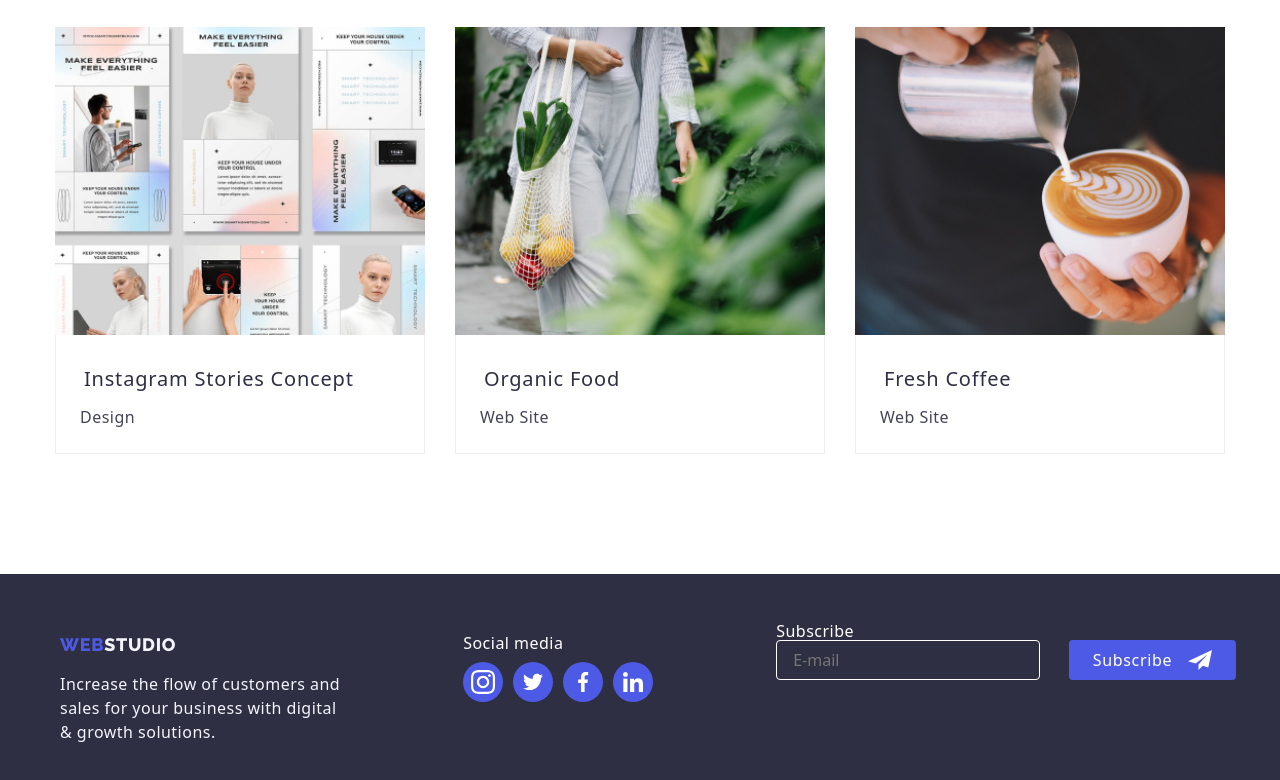
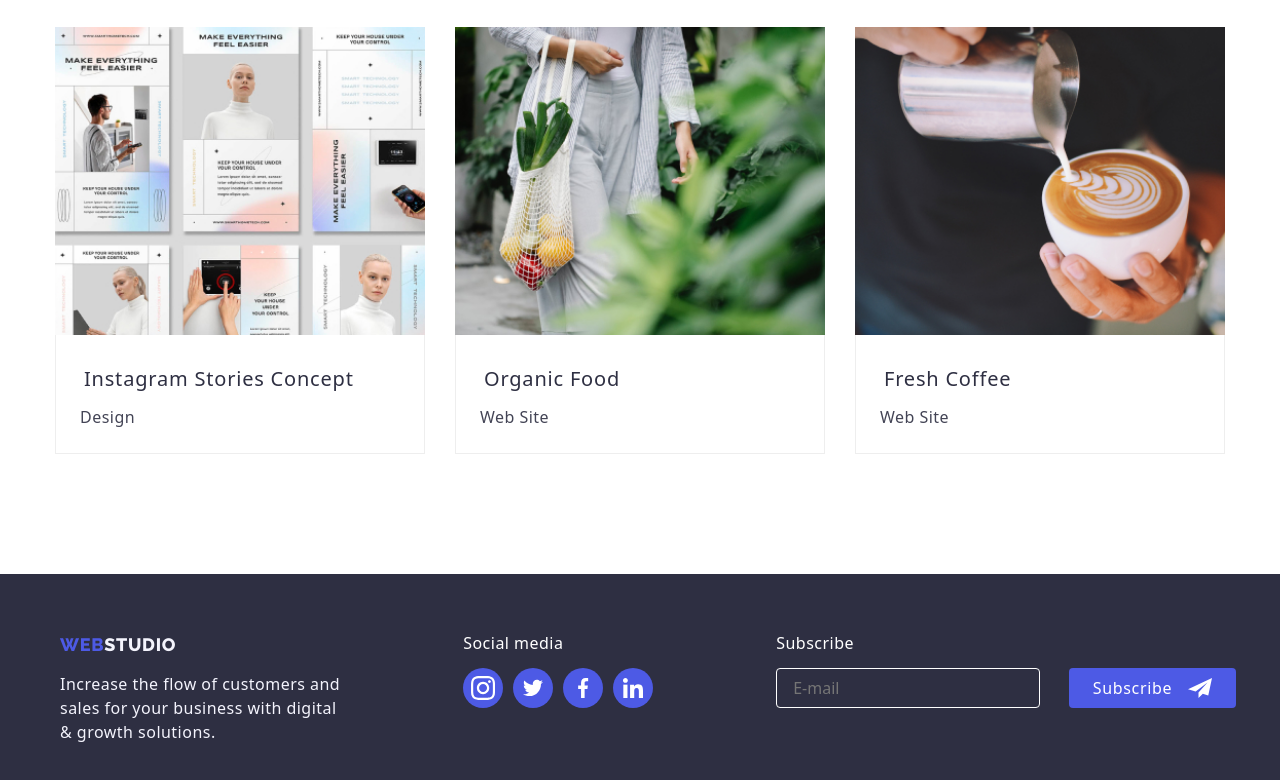
Before and after one commit to MariaZhantal/goit-markup-hw-06, a plain HTML site: page portfolio.html in a window 1280 px wide. Shown: the part 1234-2014 px from the top of the page. Drawn offline with nearby package versions, Linux system fonts and the light colour scheme.

Commit message:
updated Hw6

```diff
--- a/css/styles.css
+++ b/css/styles.css
@@ -439,7 +439,7 @@ img {
   font-weight: 500;
 }
 .social-footer {
-  padding-top: 10px;
+  padding-top: 16px;
   display: flex;
   justify-content: flex-start;
   gap: 10px;
@@ -473,11 +473,6 @@ img {
 
 /* Email Form / Subscribe */
 
-.form {
-  display: inline-block;
-  margin-left: 123px;
-  gap: 24px;
-}
 .form-footer {
   margin-top: 16px;
   gap: 24px;
--- a/portfolio.html
+++ b/portfolio.html
@@ -22,7 +22,7 @@
       <div class="container menu">
         <nav class="navigation">
           <a class="logo link" href="index.html">
-            <span class="logo">WEB</span> <span class="studio">STUDIO</span>
+            <span class="logo">WEB</span><span class="studio">STUDIO</span>
           </a>
 
           <ul class="nav-menu list">
@@ -369,18 +369,19 @@
                 </li>
               </ul>
             </div>
-            <div class="form">
+            <div class="footer-block">
               <b class="footer-heading">Subscribe</b>
-              <form>
+              <form class="form-footer">
                 <label>
                   <input
                     class="input-email"
                     type="email"
                     name="email"
                     placeholder="E-mail"
+                    required
                   />
                 </label>
-                <button type="submit" class="btn">
+                <button class="btn subscribe" type="submit">
                   Subscribe
                   <svg class="subscribe-icon" width="24" height="24">
                     <use href="./images/icons.svg#subscribe-icon"></use>
```
Also changed, not shown: index.html (+2 -1 lines).
